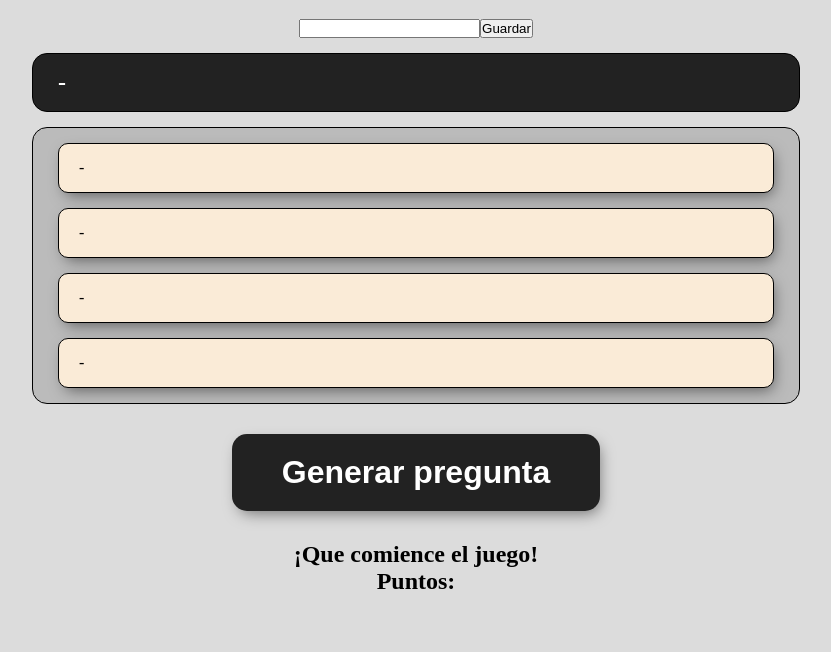
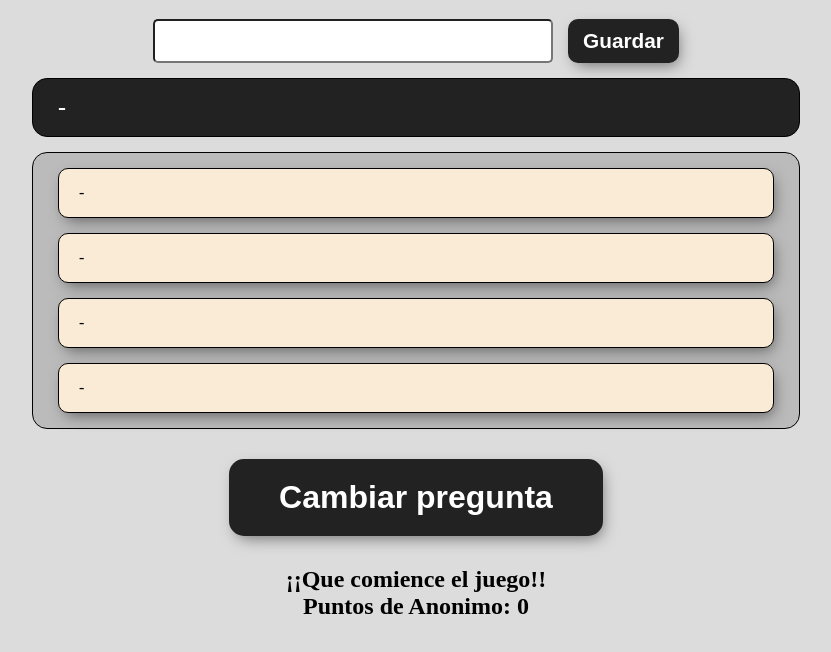
Before and after one commit to francobalich/Tecnary, a website: page public/index.html in a window 1280 px wide. Shown: the part 76-728 px from the top of the page, without its empty margins (224-1055 px from the left). Drawn offline with nearby package versions, Linux system fonts and the light colour scheme; no server answers.

Commit message:
Add html user input

```diff
--- a/public/index.html
+++ b/public/index.html
@@ -13,8 +13,8 @@
     <h1>Tecnary</h1>
     <div class="container">
         <div class="userContainer">
-            <input type="text" name="" id="user">
-            <input type="button" id="saveUser" value="Guardar">
+            <input class="txtUser" type="text" name="" id="user">
+            <input class="btnSave" type="button" id="saveUser" value="Guardar">
         </div>
 
         <div class="preg__container">
@@ -28,11 +28,11 @@
             <p class="resp__item" id="resp4">-</p>
         </div>
 
-        <input type="button" id="btnGenPreg" class="btnGenPreg" value="Generar pregunta">
+        <input type="button" id="btnGenPreg" class="btnGenPreg" value="Cambiar pregunta">
         <div id="msgBox" class="msgBox">
-            <p class="msg">¡Que comience el juego!</p>
+            <p class="msg">¡¡Que comience el juego!!</p>
         </div>
-        <p id="points" class="msg">Puntos:</p>
+        <p id="points" class="msg">Puntos de Anonimo: 0</p>
     </div>
 
     <script src="/socket.io/socket.io.js"></script>
```
